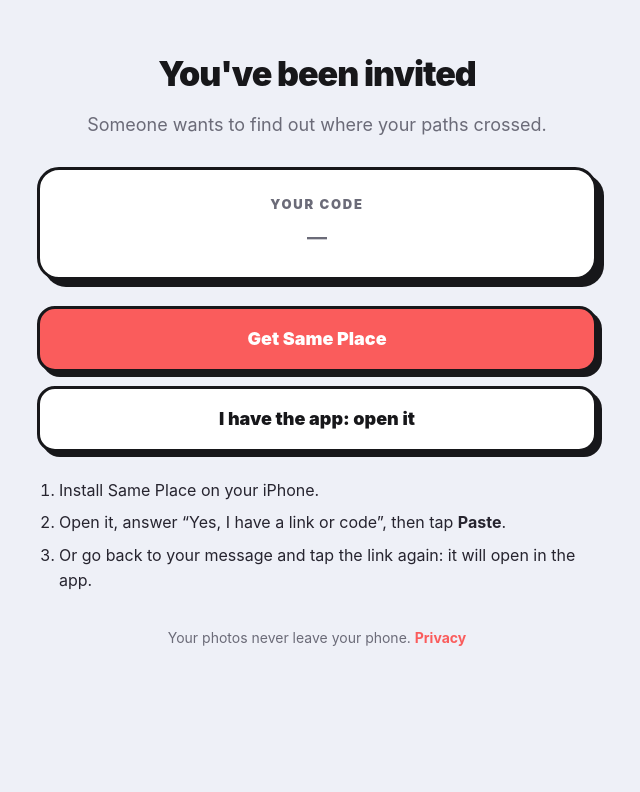
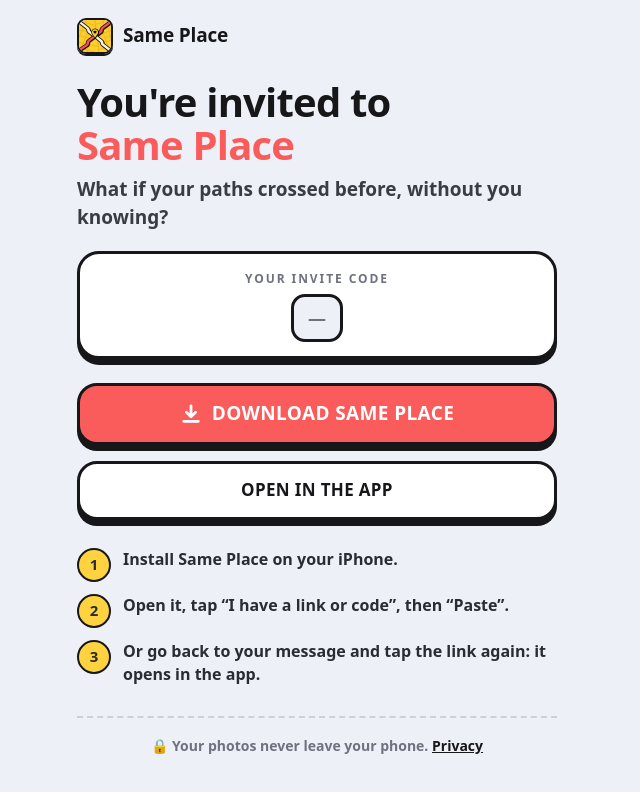
Before and after one commit to wtigg/wtigg.github.io, a plain HTML site: page sameplace/join.html in a window 1280 px wide. Shown: the whole page, without its empty margins (323-963 px from the left). Drawn offline with Linux system fonts and the light colour scheme.

Commit message:
Same Place: new invitation page

```diff
--- a/sameplace/join.html
+++ b/sameplace/join.html
@@ -2,95 +2,174 @@
 <html lang="fr">
 <head>
 <meta charset="utf-8">
-<meta name="viewport" content="width=device-width, initial-scale=1">
-<title>Same Place — invitation</title>
-<meta name="description" content="Someone invited you to Same Place. / Quelqu'un t'invite sur Same Place.">
+<meta name="viewport" content="width=device-width, initial-scale=1, viewport-fit=cover">
+<title>Same Place · Invitation</title>
+<meta name="description" content="Et si vos chemins s'étaient déjà croisés ? Ouvre l'invitation dans Same Place. / Did your paths cross before you met? Open the invite in Same Place.">
+<meta name="theme-color" content="#EEF0F7">
 <meta name="apple-itunes-app" id="banner" content="app-id=6813341137">
+<link rel="icon" type="image/png" href="assets/icon-256.png">
+<link rel="apple-touch-icon" href="assets/apple-touch-icon.png">
+<meta property="og:type" content="website">
+<meta property="og:site_name" content="Same Place">
+<meta property="og:title" content="Same Place · Et si vos chemins s'étaient déjà croisés ?">
+<meta property="og:description" content="Tu es invité·e à découvrir où vos chemins se sont croisés. / You're invited to find out where your paths crossed.">
+<meta property="og:url" content="https://wtigg.github.io/sameplace/join.html">
+<meta property="og:image" content="https://wtigg.github.io/sameplace/assets/og-invite.png">
+<meta property="og:image:width" content="1200">
+<meta property="og:image:height" content="630">
+<meta property="og:image:alt" content="Same Place : deux chemins qui se croisent sur un plan jaune">
+<meta name="twitter:card" content="summary_large_image">
+<meta name="twitter:title" content="Same Place · Et si vos chemins s'étaient déjà croisés ?">
+<meta name="twitter:description" content="Tu es invité·e à découvrir où vos chemins se sont croisés. / You're invited to find out where your paths crossed.">
+<meta name="twitter:image" content="https://wtigg.github.io/sameplace/assets/og-invite.png">
 <style>
-  :root { --accent:#FA5C5C; --yellow:#FFD23F; --bg:#EEF0F7; --ink:#17171A; --muted:#6B6B78; }
-  body { margin:0; font-family:-apple-system,BlinkMacSystemFont,"Segoe UI",Roboto,sans-serif;
-         color:var(--ink); background:var(--bg); line-height:1.55; }
-  .wrap { max-width:560px; margin:0 auto; padding:48px 20px 72px; text-align:center; }
-  h1 { font-size:34px; letter-spacing:-.03em; margin:0 0 10px; font-weight:900; }
-  p.lede { color:var(--muted); font-size:18px; margin:0 0 28px; }
-  .card { background:#fff; border:3px solid var(--ink); border-radius:22px;
-          padding:24px 20px; box-shadow:7px 7px 0 var(--ink); margin-bottom:26px; }
-  .label { font-size:13px; font-weight:900; letter-spacing:.14em; color:var(--muted); margin:0 0 8px; }
-  .code { font-size:40px; font-weight:900; letter-spacing:.14em; margin:0; font-variant-numeric:tabular-nums; }
-  .code.missing { font-size:20px; letter-spacing:0; color:var(--muted); font-weight:700; }
-  .btn { display:block; width:100%; box-sizing:border-box; background:var(--accent); color:#fff;
-         text-decoration:none; font-weight:900; font-size:18px; padding:16px 20px; border:3px solid var(--ink);
-         border-radius:18px; box-shadow:5px 5px 0 var(--ink); margin-bottom:14px; cursor:pointer; font-family:inherit; }
-  .btn.secondary { background:#fff; color:var(--ink); }
-  .note { font-size:15px; color:var(--muted); margin:6px 0 0; }
-  ol { text-align:left; color:#26242F; padding-left:22px; margin:26px 0 0; }
-  li { margin-bottom:8px; }
-  .foot { margin-top:34px; font-size:14px; color:var(--muted); }
-  .foot a { color:var(--accent); font-weight:700; text-decoration:none; }
+  :root { --yellow:#FFD23F; --street:#F2BE1E; --coral:#FA5C5C; --cream:#FFF6E2; --bg:#EEF0F7;
+          --ink:#17171A; --grey:#6E717E; --blue:#3B8AF7; --green:#4FE0C2;
+          --rounded: ui-rounded, "SF Pro Rounded", "Nunito", "Varela Round", system-ui, -apple-system, "Segoe UI", Roboto, sans-serif; }
+  * { box-sizing:border-box; }
+  html { -webkit-text-size-adjust:100%; }
+  body { margin:0; font-family:var(--rounded); color:var(--ink); background:var(--bg); line-height:1.45;
+         -webkit-font-smoothing:antialiased; }
+  a { -webkit-tap-highlight-color:transparent; }
+
+  /* Top: just the app icon and its name. */
+  .brand { display:flex; align-items:center; gap:10px; max-width:520px; margin:0 auto;
+           padding:calc(18px + env(safe-area-inset-top)) 20px 0; }
+  .brand img { width:36px; height:36px; border-radius:9px; border:2.5px solid var(--ink); box-shadow:0 2px 0 var(--ink); }
+  .brand b { font-weight:900; font-size:19px; letter-spacing:-.01em; }
+
+  .wrap { max-width:520px; margin:0 auto; padding:26px 20px calc(40px + env(safe-area-inset-bottom)); }
+  h1 { font-size:clamp(30px, 8.6vw, 40px); line-height:1.08; letter-spacing:-.02em; margin:0 0 10px; font-weight:900; }
+  h1 em { font-style:normal; color:var(--coral); white-space:nowrap; }
+  .teaser { font-size:19px; font-weight:700; color:#3A3B44; margin:0 0 20px; }
+
+  .code-card { width:100%; display:flex; flex-direction:column; align-items:center; gap:6px; cursor:pointer;
+               background:#fff; border:3px solid var(--ink); border-radius:22px; box-shadow:0 6px 0 var(--ink);
+               padding:16px 16px 14px; margin:0 0 24px; font:inherit; color:inherit; }
+  .code-card:active { transform:translateY(3px); box-shadow:0 3px 0 var(--ink); }
+  .label { font-size:12px; font-weight:900; letter-spacing:.16em; color:var(--grey); text-transform:uppercase; }
+  .code { display:inline-block; font-size:clamp(30px, 10vw, 42px); font-weight:900; letter-spacing:.14em;
+          padding:6px 6px 6px 20px; border-radius:14px; background:var(--yellow); border:3px solid var(--ink);
+          font-variant-numeric:tabular-nums; direction:ltr; }
+  .code.missing { font-size:18px; letter-spacing:0; padding:8px 14px; background:var(--bg); color:var(--grey); }
+  .copy-hint { font-size:14px; font-weight:800; color:var(--blue); }
+  .copy-hint.ok { color:#0E8F74; }
+
+  .btn { white-space:nowrap; display:flex; align-items:center; justify-content:center; gap:10px; width:100%; min-height:62px;
+         text-decoration:none; font-weight:900; font-size:clamp(15px, 4.6vw, 19px); padding:14px 16px; border:3px solid var(--ink);
+         border-radius:20px; box-shadow:0 6px 0 var(--ink); margin:0 0 16px; color:#fff; background:var(--coral);
+         text-transform:uppercase; letter-spacing:.02em; }
+  .btn:active { transform:translateY(3px); box-shadow:0 3px 0 var(--ink); }
+  .btn.secondary { background:#fff; color:var(--ink); font-size:17px; min-height:56px; }
+  .btn svg { flex:none; }
+  .note { font-size:15px; font-weight:700; color:#0E8F74; text-align:center; margin:-4px 0 14px; }
+
+  .steps { list-style:none; padding:0; margin:28px 0 0; display:grid; gap:12px; }
+  .steps li { counter-increment:s; display:flex; gap:12px; align-items:flex-start; font-size:16px; font-weight:600; color:#2A2B33; }
+  .steps li::before { content:counter(s); flex:none; width:30px; height:30px; border-radius:50%; display:grid; place-items:center;
+                      background:var(--yellow); border:2.5px solid var(--ink); font-weight:900; font-size:15px; }
+  .foot { margin-top:30px; padding-top:18px; border-top:2px dashed #CDD0DB; font-size:14px; color:var(--grey);
+          text-align:center; font-weight:600; }
+  .foot a { color:var(--ink); font-weight:800; }
   [data-lang] { display:none; }
   html[lang="fr"] [data-lang="fr"], html[lang="en"] [data-lang="en"] { display:revert; }
+  html[lang="fr"] ol[data-lang="fr"], html[lang="en"] ol[data-lang="en"] { display:grid; counter-reset:s; }
 </style>
 </head>
 <body>
-  <div class="wrap">
-    <h1><span data-lang="fr">Tu es invité·e</span><span data-lang="en">You've been invited</span></h1>
-    <p class="lede">
-      <span data-lang="fr">Quelqu'un veut découvrir où vos chemins se sont croisés.</span>
-      <span data-lang="en">Someone wants to find out where your paths crossed.</span>
+  <header class="brand"><img src="assets/icon-256.png" alt="" width="36" height="36"><b>Same Place</b></header>
+
+  <main class="wrap">
+    <h1 id="title">
+      <span data-lang="fr">Tu es invité·e sur <em>Same Place</em></span>
+      <span data-lang="en">You're invited to <em>Same Place</em></span>
+    </h1>
+    <p class="teaser" id="teaser">
+      <span data-lang="fr">Et si vos chemins s'étaient déjà croisés, sans que vous le sachiez ?</span>
+      <span data-lang="en">What if your paths crossed before, without you knowing?</span>
     </p>
 
-    <div class="card">
-      <p class="label"><span data-lang="fr">TON CODE</span><span data-lang="en">YOUR CODE</span></p>
-      <p class="code missing" id="code">—</p>
-    </div>
+    <button class="code-card" id="codeCard" type="button">
+      <span class="label"><span data-lang="fr">Ton code d'invitation</span><span data-lang="en">Your invite code</span></span>
+      <span class="code missing" id="code">—</span>
+      <span class="copy-hint" id="copyHint" hidden><span data-lang="fr">Touche pour copier</span><span data-lang="en">Tap to copy</span></span>
+      <span class="copy-hint ok" id="copyOk" hidden><span data-lang="fr">Copié !</span><span data-lang="en">Copied!</span></span>
+    </button>
 
     <a class="btn" id="get" href="https://apps.apple.com/app/id6813341137">
-      <span data-lang="fr">Télécharger Same Place</span><span data-lang="en">Get Same Place</span>
-    </a>
-    <a class="btn secondary" id="open" href="sameplace://join">
-      <span data-lang="fr">J'ai déjà l'app : ouvrir</span><span data-lang="en">I have the app: open it</span>
+      <svg width="22" height="22" viewBox="0 0 24 24" aria-hidden="true"><path d="M12 3v12m0 0l-5-5m5 5l5-5M4 20h16" stroke="currentColor" stroke-width="3" fill="none" stroke-linecap="round" stroke-linejoin="round"/></svg>
+      <span data-lang="fr">Télécharger Same Place</span><span data-lang="en">Download Same Place</span>
     </a>
     <p class="note" id="copied" hidden>
       <span data-lang="fr">Lien copié. Dans l'app, touche « Coller ».</span>
       <span data-lang="en">Link copied. In the app, tap “Paste”.</span>
     </p>
+    <a class="btn secondary" id="open" href="sameplace://join">
+      <span data-lang="fr">Ouvrir dans l'app</span><span data-lang="en">Open in the app</span>
+    </a>
 
-    <ol data-lang="fr">
+    <ol class="steps" data-lang="fr">
       <li>Installe Same Place sur ton iPhone.</li>
-      <li>Ouvre-la, réponds « Oui, j'ai un lien ou un code », puis touche <strong>Coller</strong>.</li>
-      <li>Ou reviens dans ton message et touche à nouveau le lien : il s'ouvrira dans l'app.</li>
+      <li>Ouvre-la, touche « J'ai un lien ou un code », puis « Coller ».</li>
+      <li>Ou reviens à ton message et touche à nouveau le lien : il s'ouvre dans l'app.</li>
     </ol>
-    <ol data-lang="en">
+    <ol class="steps" data-lang="en">
       <li>Install Same Place on your iPhone.</li>
-      <li>Open it, answer “Yes, I have a link or code”, then tap <strong>Paste</strong>.</li>
-      <li>Or go back to your message and tap the link again: it will open in the app.</li>
+      <li>Open it, tap “I have a link or code”, then “Paste”.</li>
+      <li>Or go back to your message and tap the link again: it opens in the app.</li>
     </ol>
 
     <p class="foot">
-      <span data-lang="fr">Tes photos ne quittent jamais ton téléphone. <a href="privacy.html">Confidentialité</a></span>
-      <span data-lang="en">Your photos never leave your phone. <a href="privacy.html">Privacy</a></span>
+      <span data-lang="fr">🔒 Tes photos ne quittent jamais ton téléphone. <a href="privacy.html">Confidentialité</a></span>
+      <span data-lang="en">🔒 Your photos never leave your phone. <a href="privacy.html">Privacy</a></span>
     </p>
-  </div>
+  </main>
 
   <script>
-    document.documentElement.lang = (navigator.language || 'en').toLowerCase().startsWith('fr') ? 'fr' : 'en';
-    const raw = new URLSearchParams(location.search).get('code');
-    const code = (raw || '').replace(/[^A-Za-z0-9]/g, '').toUpperCase().slice(0, 12);
+  (function () {
+    var fr = (navigator.language || 'en').toLowerCase().indexOf('fr') === 0;
+    document.documentElement.lang = fr ? 'fr' : 'en';
+    var q = new URLSearchParams(location.search);
+    var code = (q.get('code') || '').replace(/[^A-Za-z0-9]/g, '').toUpperCase().slice(0, 12);
+    // Optional, for later app versions: the inviter's first name (?from=Léa)
+    // and the kind of connection (?t=partner|friend|family). Shown as text only.
+    var from = (q.get('from') || '').trim().slice(0, 24);
+    var type = q.get('t');
+    var $ = function (id) { return document.getElementById(id); };
+    var link = code ? location.origin + location.pathname + '?code=' + code : '';
+
+    if (from) {
+      var h = $('title'); h.textContent = '';
+      h.appendChild(document.createTextNode(fr ? from + ' t’invite sur ' : from + ' invited you to '));
+      var em = document.createElement('em'); em.textContent = 'Same Place'; h.appendChild(em);
+    }
+    var teasers = {
+      partner: ["Et si on s'était croisés avant de se rencontrer ?", "What if we crossed paths before we met?"],
+      friend:  ["Et si on s'était croisés avant de se connaître ?", "What if we crossed paths before we knew each other?"],
+      family:  ["Et si nos chemins s'étaient croisés sans qu'on le sache ?", "What if our paths crossed without us knowing?"]
+    };
+    if (teasers.hasOwnProperty(type)) $('teaser').textContent = teasers[type][fr ? 0 : 1];
+
+    function copy(text, done) {
+      if (navigator.clipboard && navigator.clipboard.writeText) navigator.clipboard.writeText(text).then(done).catch(function () {});
+    }
     if (code) {
-      const el = document.getElementById('code');
-      el.textContent = code;
-      el.classList.remove('missing');
-      document.getElementById('open').href = 'sameplace://join?code=' + code;
-      document.getElementById('banner').content =
-        'app-id=6813341137, app-argument=' + location.origin + location.pathname + '?code=' + code;
+      var el = $('code'); el.textContent = code; el.classList.remove('missing');
+      $('copyHint').hidden = false;
+      $('open').href = 'sameplace://join?code=' + code;
+      $('banner').content = 'app-id=6813341137, app-argument=' + link;
+      $('codeCard').addEventListener('click', function () {
+        copy(code, function () {
+          $('copyHint').hidden = true; $('copyOk').hidden = false;
+          setTimeout(function () { $('copyOk').hidden = true; $('copyHint').hidden = false; }, 1500);
+        });
+      });
       // Copy the link on the way to the App Store, so the app can paste it after install.
-      document.getElementById('get').addEventListener('click', () => {
-        const link = location.origin + location.pathname + '?code=' + code;
-        if (navigator.clipboard) navigator.clipboard.writeText(link).then(() => {
-          document.getElementById('copied').hidden = false;
-        }).catch(() => {});
-      });
+      $('get').addEventListener('click', function () { copy(link, function () { $('copied').hidden = false; }); });
+    } else {
+      $('codeCard').style.cursor = 'default';
     }
+  })();
   </script>
 </body>
 </html>
```
Also changed, not shown: sameplace/assets/apple-touch-icon.png (added), sameplace/assets/icon-256.png (added), sameplace/assets/og-invite.png (added).
